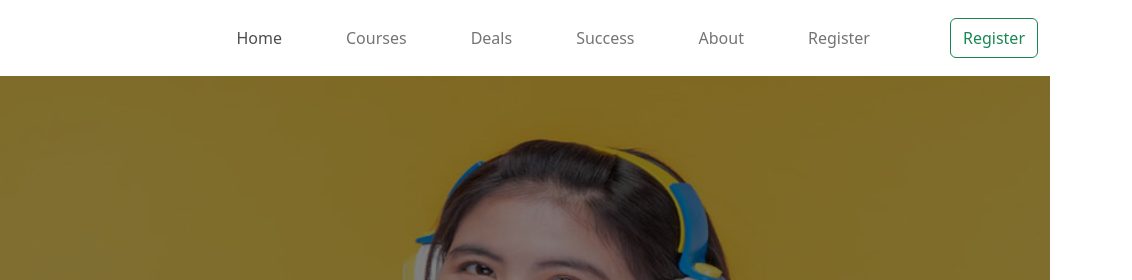
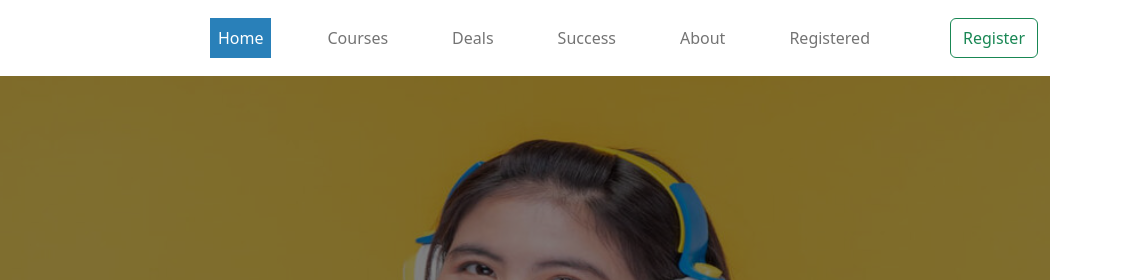
Before and after one commit to btamit/education-tech, a plain HTML site: page index.html in a window 1280 px wide. In both pictures the pointer is over the link "Home". Shown: the top 280 px of the page, 148-1280 px from the left. Drawn offline with nearby package versions, Linux system fonts and the light colour scheme.

Commit message:
nav and slider section fully done

```diff
--- a/index.html
+++ b/index.html
@@ -62,7 +62,7 @@
                   <a class="nav-link mx-4 text-center text-md-left">About</a>
                 </li>
                 <li class="nav-item">
-                  <a class="nav-link mx-4 text-center text-md-left">Register</a>
+                  <a class="nav-link mx-4 text-center text-md-left">Registered</a>
                 </li>
                 <button class="btn btn-outline-success ms-sm-0 ms-lg-5" type="submit">Register</button>
                 </li>
--- a/style.css
+++ b/style.css
@@ -1,3 +1,7 @@
+ .nav-link:hover{
+    background-color:#2980b9;
+    color:white;
+ }
  .carousel-item {
     min-height: 100vh;
     background-position: center;
```
